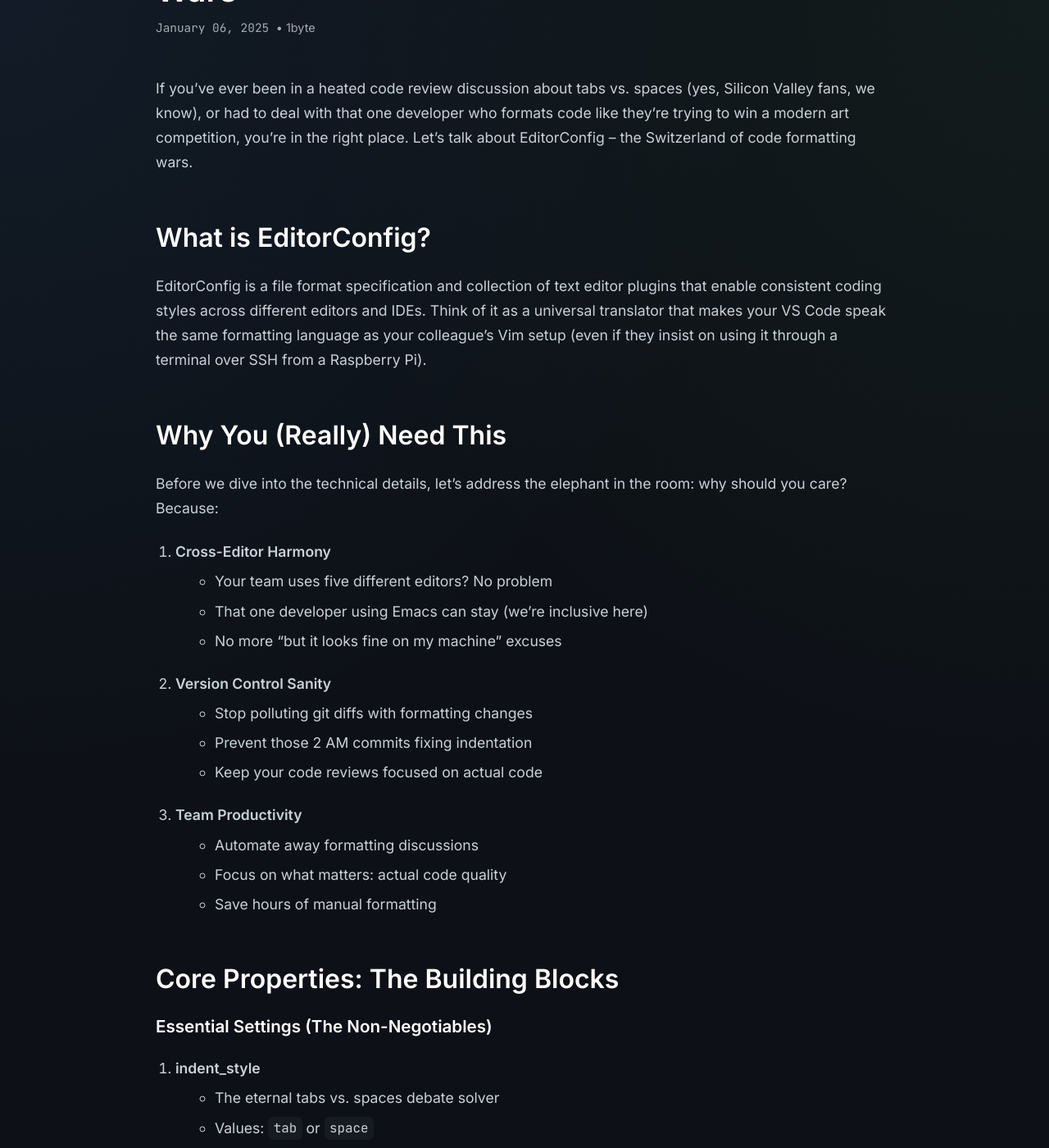
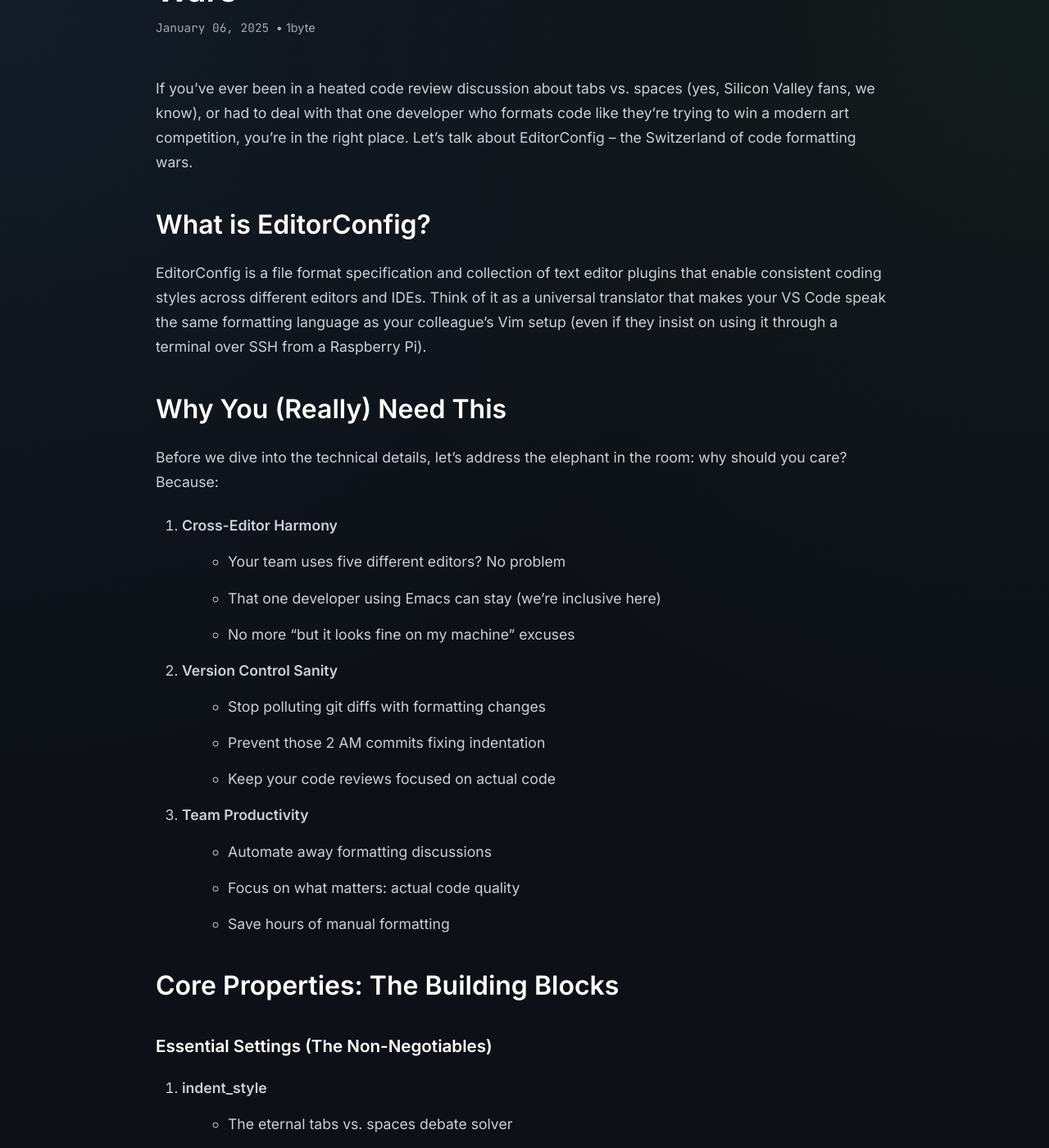
Before and after one commit to 1byte-me/1byte-me.github.io, a Jekyll site: the page built from _posts/2025-01-06-editorconfig.md, in a window 1280 px wide and 1400 px high, scrolled down 234 px. Shown: the whole window at 82% size. Built offline with Jekyll 4.4.1, drawn with Linux system fonts in a browser that asks for light colours.

Commit message:
Improved spacing for headings and lists in posts

```diff
--- a/assets/css/components/posts.css
+++ b/assets/css/components/posts.css
@@ -38,6 +38,33 @@
     margin-bottom: 0;
 }
 
+.post-content h1,
+.post-content h2,
+.post-content h3,
+.post-content h4,
+.post-content h5,
+.post-content h6 {
+    margin-top: 2.5rem;
+    margin-bottom: 1.5rem;
+}
+
+.post-content ul,
+.post-content ol {
+    margin-top: 1.5rem;
+    margin-bottom: 2rem;
+    padding-left: 2rem;
+}
+
+.post-content li {
+    margin-bottom: 1rem;
+}
+
+.post-content li>ul,
+.post-content li>ol {
+    margin-top: 1rem;
+    margin-bottom: 1rem;
+}
+
 /* Post list */
 .post-list {
     list-style: none;
@@ -65,14 +92,3 @@
 .post-list h3 {
     margin: 0 0 1rem 0;
 }
-
-/* Content lists */
-.post-content ul,
-.post-content ol {
-    margin-bottom: 1.5rem;
-    padding-left: 1.5rem;
-}
-
-.post-content li {
-    margin-bottom: 0.5rem;
-}
```
